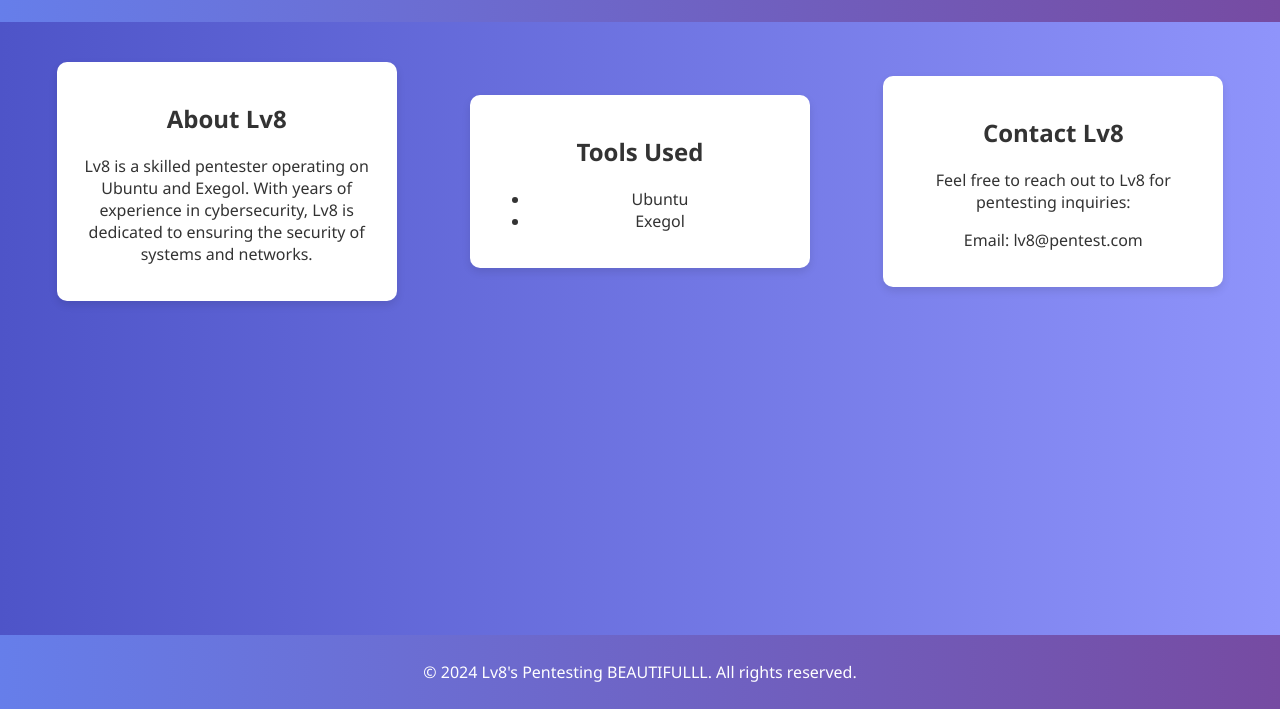
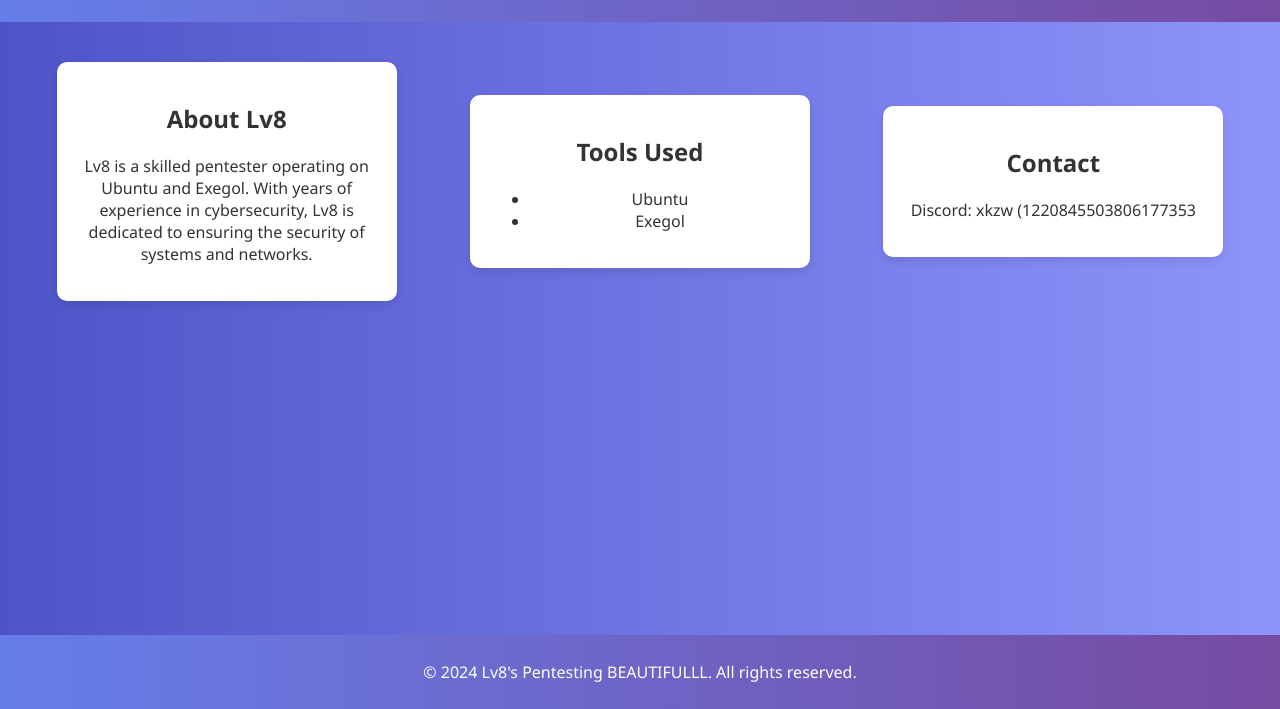
Before and after one commit to nosztalgia/nosztalgia.github.io, a plain HTML site: page index.html in a window 1280 px wide. Shown: the part 91-800 px from the top of the page. Drawn offline with Linux system fonts and the light colour scheme.

Commit message:
Update index.html

```diff
--- a/index.html
+++ b/index.html
@@ -73,10 +73,8 @@
     </div>
 
     <div class="card">
-        <h2>Contact Lv8</h2>
-        <p>Feel free to reach out to Lv8 for pentesting inquiries:</p>
-        <p>Email: lv8@pentest.com</p>
-        <!-- You can add more contact information here -->
+        <h2>Contact</h2>
+       <p>Discord: xkzw (1220845503806177353</p>
     </div>
 </section>
 
```
